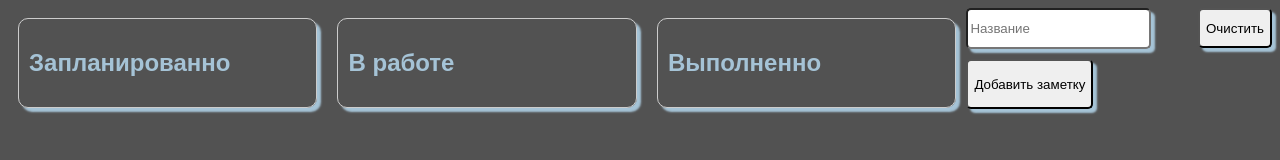
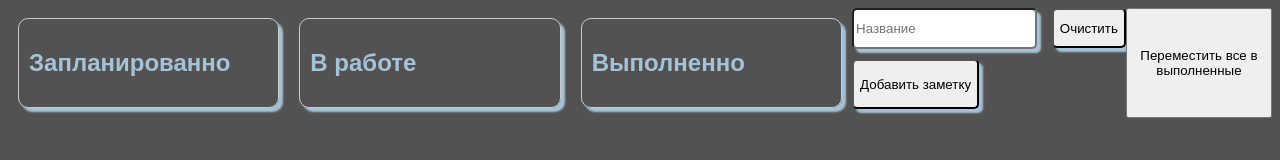
Before and after one commit to MaksimKrishtopa/vue_lab2, a plain HTML site: page index.html in a window 1280 px wide. Drawn offline with Linux system fonts and the light colour scheme.

Commit message:
Кнопка для перемщения всех задач в 3 ий столбец

```diff
--- a/index.html
+++ b/index.html
@@ -50,6 +50,7 @@
         <button class="addbtn" type="submit" :disabled="column2Full">Добавить заметку</button>
     </form>
     <button class="reset-btn" @click="resetAllCards">Очистить</button>
+    <button class="move-all-btn" @click="moveAllToCompleted">Переместить все в выполненные</button>
 </div>
 <script defer src="/js/main.js"></script>
 
--- a/js/main.js
+++ b/js/main.js
@@ -156,5 +156,55 @@ new Vue({
         column2Full1: this.column2Full1
       }));
     },
+
+    moveAllToCompleted() {
+      if (this.column1Locked) {
+          return;
+      }
+
+      // Перемещаем все карточки из column1 в column3
+      this.column1.forEach(card => {
+          card.items.forEach(item => {
+              item.checked = true;
+              item.disabled = true; // Отмечаем чекпоинты как disabled
+          });
+
+          // Помечаем, что карточка была перемещена
+          card.moved = true;
+
+          // Перемещаем карточку в column3
+          this.column3.push(card);
+      });
+
+      // Очищаем column1
+      this.column1 = [];
+
+      // Перемещаем все карточки из column2 в column3
+      this.column2.forEach(card => {
+          card.items.forEach(item => {
+              item.checked = true;
+              item.disabled = true; // Отмечаем чекпоинты как disabled
+          });
+
+          // Помечаем, что карточка была перемещена
+          card.moved = true;
+
+          // Перемещаем карточку в column3
+          this.column3.push(card);
+      });
+
+      // Очищаем column2
+      this.column2 = [];
+
+      // Обновляем localStorage
+      localStorage.setItem('notes', JSON.stringify({
+          column1: this.column1,
+          column2: this.column2,
+          column3: this.column3,
+          column1Locked: this.column1Locked,
+          column2Full1: this.column2Full1
+      }));
+  },
+
   }
 });
```
